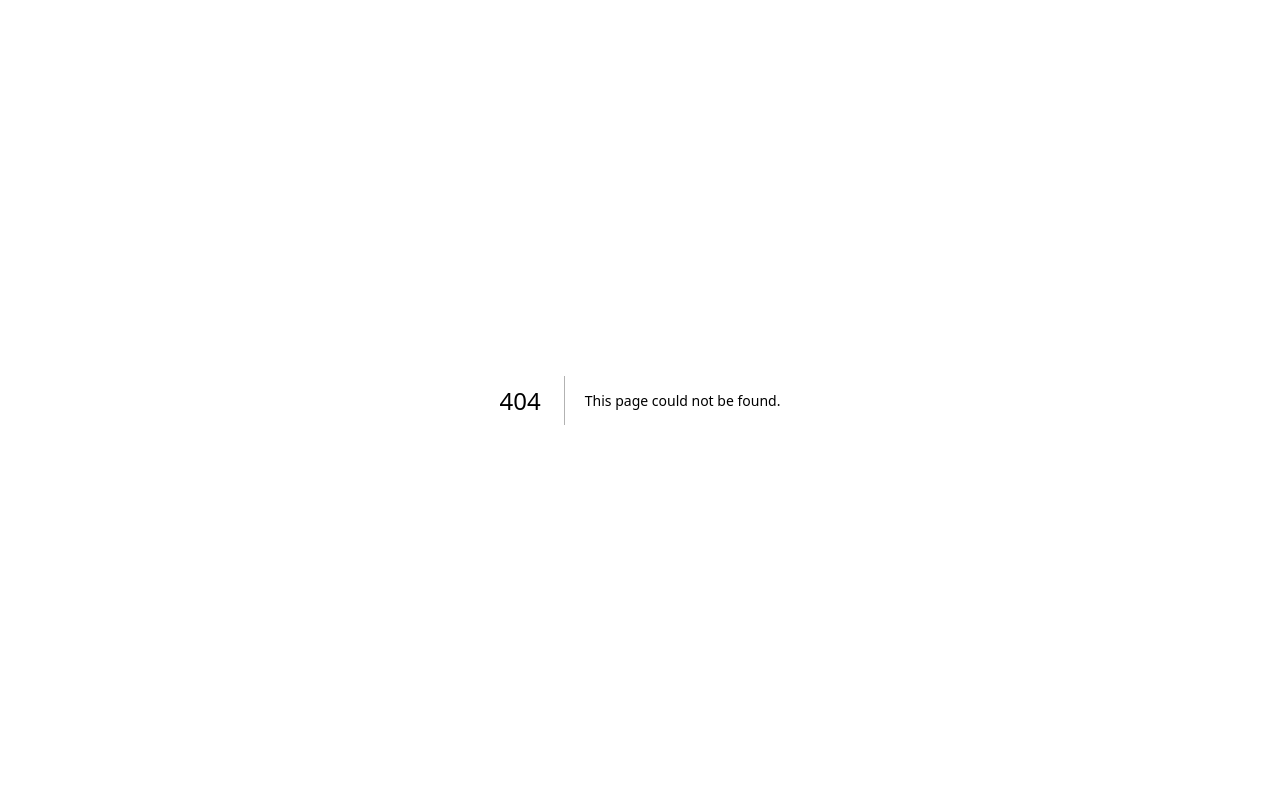
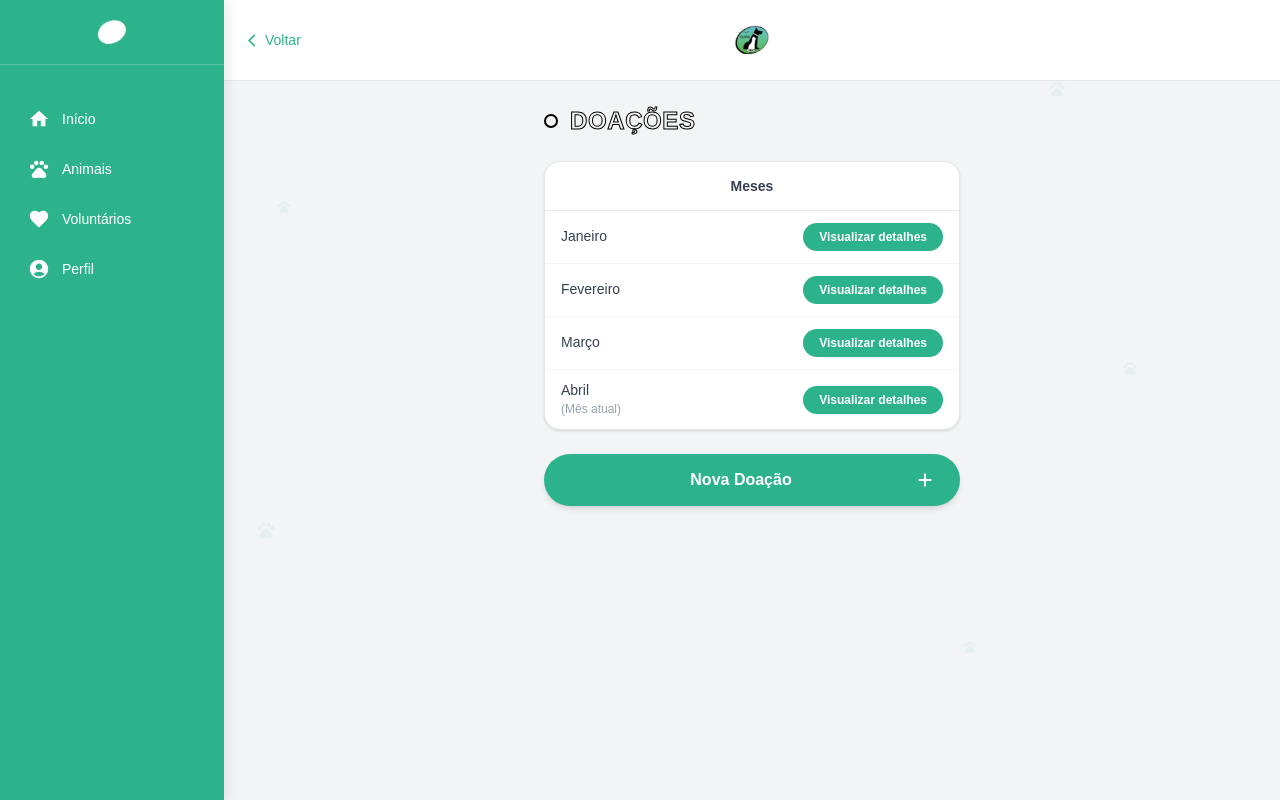
Before and after one commit to vitorrosa0/Projeto-APPS, a Next.js app in the folder frontend/: page /doacoes in a window 1280 px wide. Before the commit this address had no page. Built offline with nearby package versions, Linux system fonts and the light colour scheme.

Commit message:
Implementação da tela inicial de Doações

```diff
--- /dev/null
+++ b/frontend/app/(etapas)/doacoes/page.tsx
@@ -0,0 +1,99 @@
+"use client";
+
+import { useState } from "react";
+import { useRouter } from "next/navigation";
+import { MdAdd } from "react-icons/md";
+import Header from "@/components/Header";
+import BottomNav from "@/components/BottomNav";
+import PawBackground from "@/components/PawBackground";
+import PageTitle from "@/components/PageTitle";
+import MonthRow from "@/components/MonthRow";
+import NovaDoacaoModal, { DadosDoacao } from "@/components/NovaDoacaoModal";
+
+const MESES_DO_ANO = [
+  "Janeiro", "Fevereiro", "Março", "Abril",
+  "Maio", "Junho", "Julho", "Agosto",
+  "Setembro", "Outubro", "Novembro", "Dezembro",
+];
+
+function getMesAtualIndex(): number {
+  return new Date().getMonth();
+}
+
+function getMesesExibidos(): { mes: string; index: number }[] {
+  const mesAtual = getMesAtualIndex();
+  return MESES_DO_ANO.slice(0, mesAtual + 1).map((mes, index) => ({ mes, index }));
+}
+
+export default function DoacoesPage() {
+  const router = useRouter();
+  const [modalAberto, setModalAberto] = useState(false);
+
+  const mesesExibidos = getMesesExibidos();
+  const mesAtualIndex = getMesAtualIndex();
+
+  const handleVerDetalhes = (mes: string, index: number) => {
+    router.push(`/doacoes/${index + 1}?mes=${encodeURIComponent(mes)}`);
+  };
+
+  const handleSalvarDoacao = (dados: DadosDoacao) => {
+    // TODO: integrar com API/backend
+    console.log("Nova doação salva:", dados);
+  };
+
+  return (
+    <div className="relative min-h-screen bg-gray-100 overflow-x-hidden flex flex-col md:ml-56 pb-20 md:pb-0">
+
+      <Header showBack={true} />
+      <PawBackground />
+
+      <main className="relative z-10 px-4 py-6 flex-1 w-full max-w-md mx-auto flex flex-col gap-6">
+
+        <PageTitle>Doações</PageTitle>
+
+        {/* Tabela de meses */}
+        <div className="bg-white rounded-2xl border border-gray-200 shadow-sm overflow-hidden">
+          <div className="border-b border-gray-200 px-4 py-3 text-center">
+            <span className="text-sm font-semibold text-gray-700">Meses</span>
+          </div>
+
+          {mesesExibidos.map(({ mes, index }) => (
+            <MonthRow
+              key={mes}
+              mes={mes}
+              atual={index === mesAtualIndex}
+              onVerDetalhes={() => handleVerDetalhes(mes, index)}
+            />
+          ))}
+        </div>
+
+        {/* Botão Nova Doação */}
+        <button
+          onClick={() => setModalAberto(true)}
+          className="
+            w-full flex items-center justify-between
+            bg-[#2DB38B] text-white
+            rounded-full px-6 py-3.5
+            text-base font-semibold shadow-md
+            hover:scale-[1.03] hover:shadow-lg
+            active:scale-[0.98]
+            transition-all duration-150 cursor-pointer
+          "
+        >
+          <span className="flex-1 text-center">Nova Doação</span>
+          <MdAdd size={22} />
+        </button>
+
+      </main>
+
+      {modalAberto && (
+        <NovaDoacaoModal
+          onClose={() => setModalAberto(false)}
+          onSalvar={handleSalvarDoacao}
+        />
+      )}
+
+      <BottomNav />
+    </div>
+  );
+}
--- /dev/null
+++ b/frontend/components/MonthRow.tsx
@@ -0,0 +1,28 @@
+interface MonthRowProps {
+  mes: string;
+  atual?: boolean;
+  onVerDetalhes: () => void;
+}
+
+export default function MonthRow({ mes, atual = false, onVerDetalhes }: MonthRowProps) {
+  return (
+    <div className="flex items-center justify-between px-4 py-3 border-b border-gray-100 last:border-b-0">
+      <span className="text-sm text-gray-700 leading-tight">
+        {mes}
+        {atual && (
+          <>
+            <br />
+            <span className="text-xs text-gray-400">(Mês atual)</span>
+          </>
+        )}
+      </span>
+
+      <button
+        onClick={onVerDetalhes}
+        className="bg-[#2DB38B] text-white text-xs font-semibold px-4 py-1.5 rounded-full hover:bg-[#25967A] active:scale-95 transition-all cursor-pointer"
+      >
+        Visualizar detalhes
+      </button>
+    </div>
+  );
+}
```
